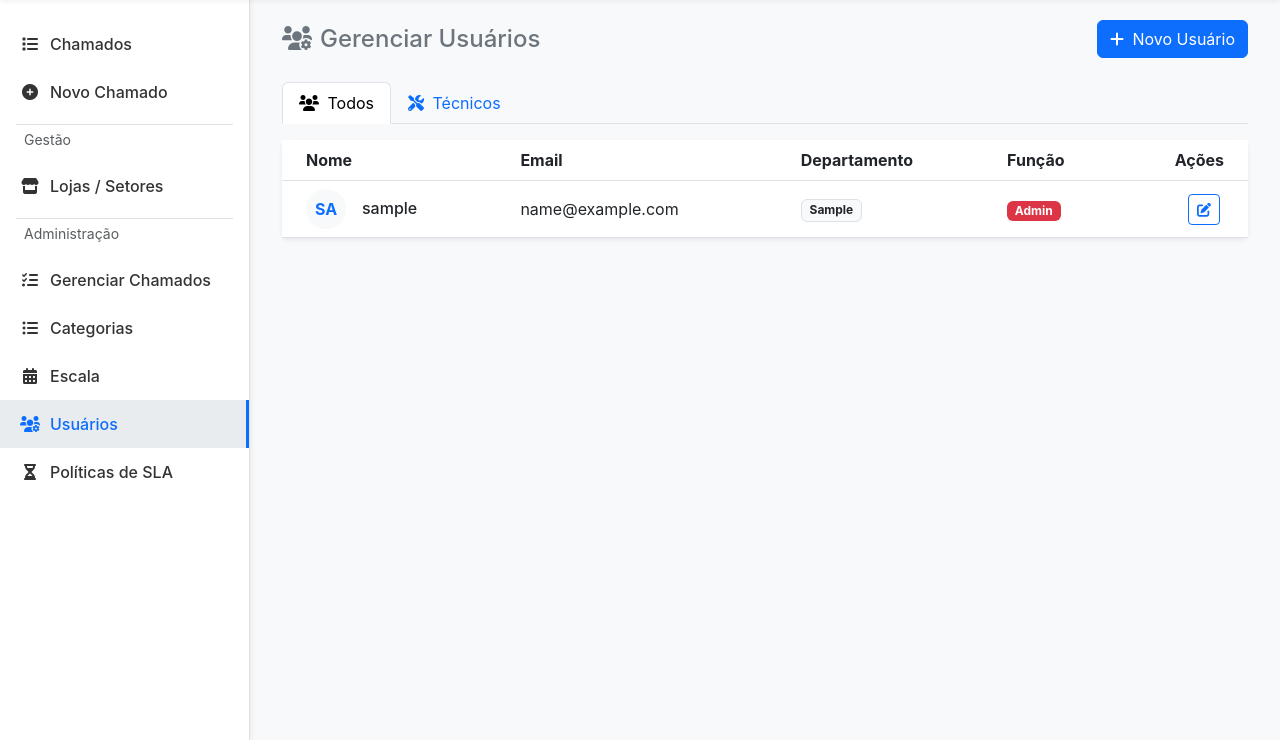
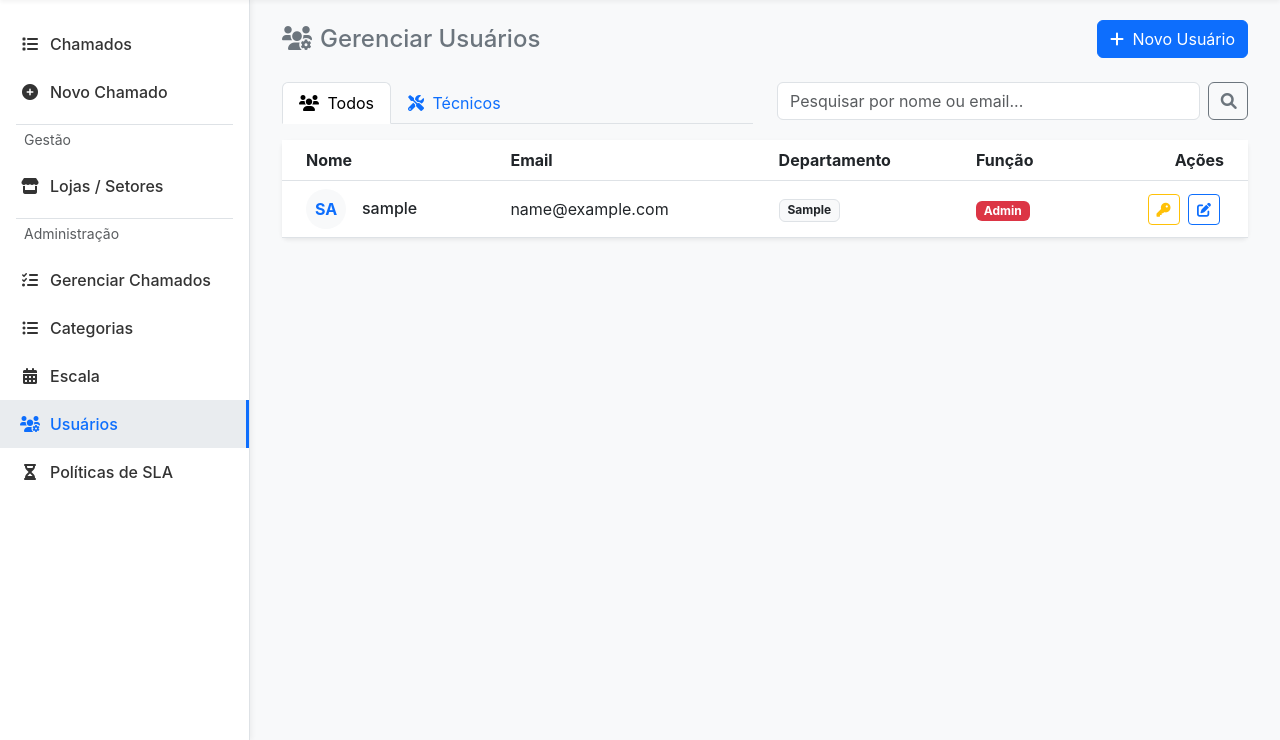
Before and after one commit to derschutz3/goat, a Flask app: page /usuarios in a window 1280 px wide. Shown: the part 60-800 px from the top of the page. Run offline with Flask 3, Linux system fonts and the light colour scheme; a user stored in the database is signed in; tables that the repository leaves empty hold one stand-in row (values such as "Sample post").

Commit message:
feat(auth): add user search and allow password change for all users

```diff
--- a/app/modules/auth/routes.py
+++ b/app/modules/auth/routes.py
@@ -3,6 +3,7 @@ from flask_login import login_user, logout_user, current_user, login_required
 from app.models import User
 from app.database import db
 from . import auth_bp
+from sqlalchemy import or_
 
 @auth_bp.route('/login', methods=['GET', 'POST'])
 def login():
@@ -27,31 +28,41 @@ def logout():
 @auth_bp.route('/usuarios')
 @login_required
 def listar_usuarios():
-    if current_user.role not in ['admin', 'manager', 'supervisor']:
-        flash('Acesso não autorizado.', 'danger')
-        return redirect(url_for('chamados.listar_chamados'))
-    users = User.query.all()
-    return render_template('usuarios.html', users=users, active_page='usuarios', active_tab='all')
+    # Allow all users to access user management since it's an internal IT app
+    search = request.args.get('search', '')
+    query = User.query
+
+    if search:
+        search_term = f"%{search}%"
+        query = query.filter(or_(User.username.ilike(search_term), User.email.ilike(search_term)))
+
+    users = query.order_by(User.username).all()
+    return render_template('usuarios.html', users=users, active_page='usuarios', active_tab='all', search=search)
 
 @auth_bp.route('/usuarios/tecnicos')
 @login_required
 def listar_tecnicos():
-    if current_user.role not in ['admin', 'manager', 'supervisor']:
-        flash('Acesso não autorizado.', 'danger')
-        return redirect(url_for('chamados.listar_chamados'))
-    users = User.query.filter_by(role='tecnico').all()
-    return render_template('usuarios.html', users=users, active_page='usuarios', active_tab='tecnicos')
+    # Allow all users to access user management since it's an internal IT app
+    search = request.args.get('search', '')
+    query = User.query.filter_by(role='tecnico')
+
+    if search:
+        search_term = f"%{search}%"
+        query = query.filter(or_(User.username.ilike(search_term), User.email.ilike(search_term)))
+
+    users = query.order_by(User.username).all()
+    return render_template('usuarios.html', users=users, active_page='usuarios', active_tab='tecnicos', search=search)
 
 @auth_bp.route('/usuarios/novo', methods=['POST'])
 @login_required
 def criar_usuario():
-    if current_user.role not in ['admin', 'manager', 'supervisor']:
-        return redirect(url_for('chamados.listar_chamados'))
+    # Allow all users to manage users since it's an internal IT app
     username = request.form.get('username')
     email = request.form.get('email')
     password = request.form.get('password')
     role = request.form.get('role')
     department = request.form.get('department')
+
     if User.query.filter_by(username=username).first():
         flash('Usuário já existe.', 'danger')
     else:
@@ -60,6 +71,7 @@ def criar_usuario():
         db.session.add(user)
         db.session.commit()
         flash('Usuário criado com sucesso!', 'success')
+
     if role == 'tecnico':
         return redirect(url_for('auth.listar_tecnicos'))
     return redirect(url_for('auth.listar_usuarios'))
@@ -67,25 +79,32 @@ def criar_usuario():
 @auth_bp.route('/usuarios/editar/<int:id>', methods=['POST'])
 @login_required
 def editar_usuario(id):
-    if current_user.role not in ['admin', 'manager', 'supervisor']:
-        flash('Acesso não autorizado.', 'danger')
-        return redirect(url_for('chamados.listar_chamados'))
+    # Allow all users to manage users since it's an internal IT app
     user = db.session.get(User, id)
     if not user:
         flash('Usuário não encontrado.', 'danger')
         return redirect(url_for('auth.listar_usuarios'))
+
     role = request.form.get('role')
     department = request.form.get('department')
     new_password = request.form.get('password')
-    if user.id == current_user.id and role != user.role:
-        flash('Cuidado: Você alterou sua própria função.', 'warning')
-    user.role = role
-    user.department = department
+
+    # Only update role if provided (might be hidden in some forms)
+    if role:
+        if user.id == current_user.id and role != user.role:
+            flash('Cuidado: Você alterou sua própria função.', 'warning')
+        user.role = role
+
+    if department:
+        user.department = department
+
     if new_password and new_password.strip():
         user.set_password(new_password)
         flash('Senha atualizada com sucesso.', 'success')
+
     db.session.commit()
     flash('Usuário atualizado com sucesso.', 'success')
+
     if role == 'tecnico':
         return redirect(url_for('auth.listar_tecnicos'))
     return redirect(url_for('auth.listar_usuarios'))
@@ -93,17 +112,16 @@ def editar_usuario(id):
 @auth_bp.route('/usuarios/excluir/<int:id>', methods=['POST'])
 @login_required
 def excluir_usuario(id):
-    if current_user.role not in ['admin', 'manager', 'supervisor']:
-        return redirect(url_for('chamados.listar_chamados'))
+    # Allow all users to manage users since it's an internal IT app
     user = db.session.get(User, id)
     if user:
         if user.id == current_user.id:
-            flash('Você não pode excluir a si mesmo.', 'warning')
+            flash('Você não pode excluir a si mesmo.', 'danger')
         else:
-            is_tecnico = (user.role == 'tecnico')
             db.session.delete(user)
             db.session.commit()
             flash('Usuário excluído com sucesso.', 'success')
-            if is_tecnico:
-                return redirect(url_for('auth.listar_tecnicos'))
+    else:
+        flash('Usuário não encontrado.', 'danger')
+
     return redirect(url_for('auth.listar_usuarios'))
--- a/app/templates/usuarios.html
+++ b/app/templates/usuarios.html
@@ -10,7 +10,9 @@
     </button>
 </div>
 
-<ul class="nav nav-tabs mb-3">
+<div class="row mb-3">
+    <div class="col-md-6">
+        <ul class="nav nav-tabs">
             <li class="nav-item">
                 <a class="nav-link {% if active_tab == 'all' %}active{% endif %}" href="{{ url_for('auth.listar_usuarios') }}">
                     <i class="fas fa-users me-1"></i> Todos
@@ -22,6 +24,17 @@
                 </a>
             </li>
         </ul>
+    </div>
+    <div class="col-md-6">
+        <form action="{{ url_for(request.endpoint) }}" method="GET" class="d-flex">
+            <input class="form-control me-2" type="search" name="search" placeholder="Pesquisar por nome ou email..." value="{{ search }}" aria-label="Pesquisar">
+            <button class="btn btn-outline-secondary" type="submit"><i class="fas fa-search"></i></button>
+            {% if search %}
+            <a href="{{ url_for(request.endpoint) }}" class="btn btn-outline-danger ms-2" title="Limpar Filtro"><i class="fas fa-times"></i></a>
+            {% endif %}
+        </form>
+    </div>
+</div>
 
 <div class="card border-0 shadow-sm">
     <div class="card-body p-0">
@@ -71,6 +84,15 @@
                             {% endif %}
                         </td>
                         <td class="text-end pe-4">
+                            <button class="btn btn-sm btn-outline-warning me-1"
+                                    data-bs-toggle="modal"
+                                    data-bs-target="#alterarSenhaModal"
+                                    data-id="{{ user.id }}"
+                                    data-username="{{ user.username }}"
+                                    onclick="preencherModalSenha(this)"
+                                    title="Alterar Senha">
+                                <i class="fas fa-key"></i>
+                            </button>
                             <button class="btn btn-sm btn-outline-primary me-1"
                                     data-bs-toggle="modal"
                                     data-bs-target="#editarUsuarioModal"
@@ -78,12 +100,13 @@
                                     data-username="{{ user.username }}"
                                     data-role="{{ user.role }}"
                                     data-department="{{ user.department or '' }}"
-                                    onclick="preencherModalEdicao(this)">
+                                    onclick="preencherModalEdicao(this)"
+                                    title="Editar Usuário">
                                 <i class="fas fa-edit"></i>
                             </button>
                             {% if user.id != current_user.id %}
                             <form action="{{ url_for('auth.excluir_usuario', id=user.id) }}" method="POST" class="d-inline" onsubmit="return confirm('Tem certeza que deseja excluir este usuário?');">
-                                <button type="submit" class="btn btn-sm btn-outline-danger"><i class="fas fa-trash-alt"></i></button>
+                                <button type="submit" class="btn btn-sm btn-outline-danger" title="Excluir Usuário"><i class="fas fa-trash-alt"></i></button>
                             </form>
                             {% endif %}
                         </td>
@@ -169,15 +192,38 @@
                         <label class="form-label">Departamento</label>
                         <input type="text" class="form-control" name="department" id="editDepartment">
                     </div>
-                    <hr>
+                    <!-- Senha removida daqui para ter modal exclusivo -->
+                </div>
+                <div class="modal-footer">
+                    <button type="button" class="btn btn-secondary" data-bs-dismiss="modal">Cancelar</button>
+                    <button type="submit" class="btn btn-primary">Salvar Alterações</button>
+                </div>
+            </form>
+        </div>
+    </div>
+</div>
+
+<!-- Modal Alterar Senha -->
+<div class="modal fade" id="alterarSenhaModal" tabindex="-1">
+    <div class="modal-dialog">
+        <div class="modal-content">
+            <div class="modal-header">
+                <h5 class="modal-title">Alterar Senha: <span id="senhaUsernameDisplay"></span></h5>
+                <button type="button" class="btn-close" data-bs-dismiss="modal"></button>
+            </div>
+            <form id="formAlterarSenha" method="POST">
+                <div class="modal-body">
+                    <div class="alert alert-info">
+                        <i class="fas fa-info-circle me-1"></i> Digite a nova senha para o usuário.
+                    </div>
                     <div class="mb-3">
-                        <label class="form-label">Nova Senha (Opcional)</label>
-                        <input type="password" class="form-control" name="password" placeholder="Deixe em branco para manter a atual">
+                        <label class="form-label">Nova Senha</label>
+                        <input type="password" class="form-control" name="password" required placeholder="Nova senha">
                     </div>
                 </div>
                 <div class="modal-footer">
                     <button type="button" class="btn btn-secondary" data-bs-dismiss="modal">Cancelar</button>
-                    <button type="submit" class="btn btn-primary">Salvar Alterações</button>
+                    <button type="submit" class="btn btn-warning">Alterar Senha</button>
                 </div>
             </form>
         </div>
@@ -198,6 +244,15 @@
         const form = document.getElementById('formEditarUsuario');
         form.action = "{{ url_for('auth.editar_usuario', id=0) }}".replace('0', id);
     }
+
+    function preencherModalSenha(button) {
+        const id = button.getAttribute('data-id');
+        const username = button.getAttribute('data-username');
+
+        document.getElementById('senhaUsernameDisplay').textContent = username;
+
+        const form = document.getElementById('formAlterarSenha');
+        form.action = "{{ url_for('auth.editar_usuario', id=0) }}".replace('0', id);
+    }
 </script>
-
 {% endblock %}
```
Lines whose indentation alone changed are shown as unchanged.
